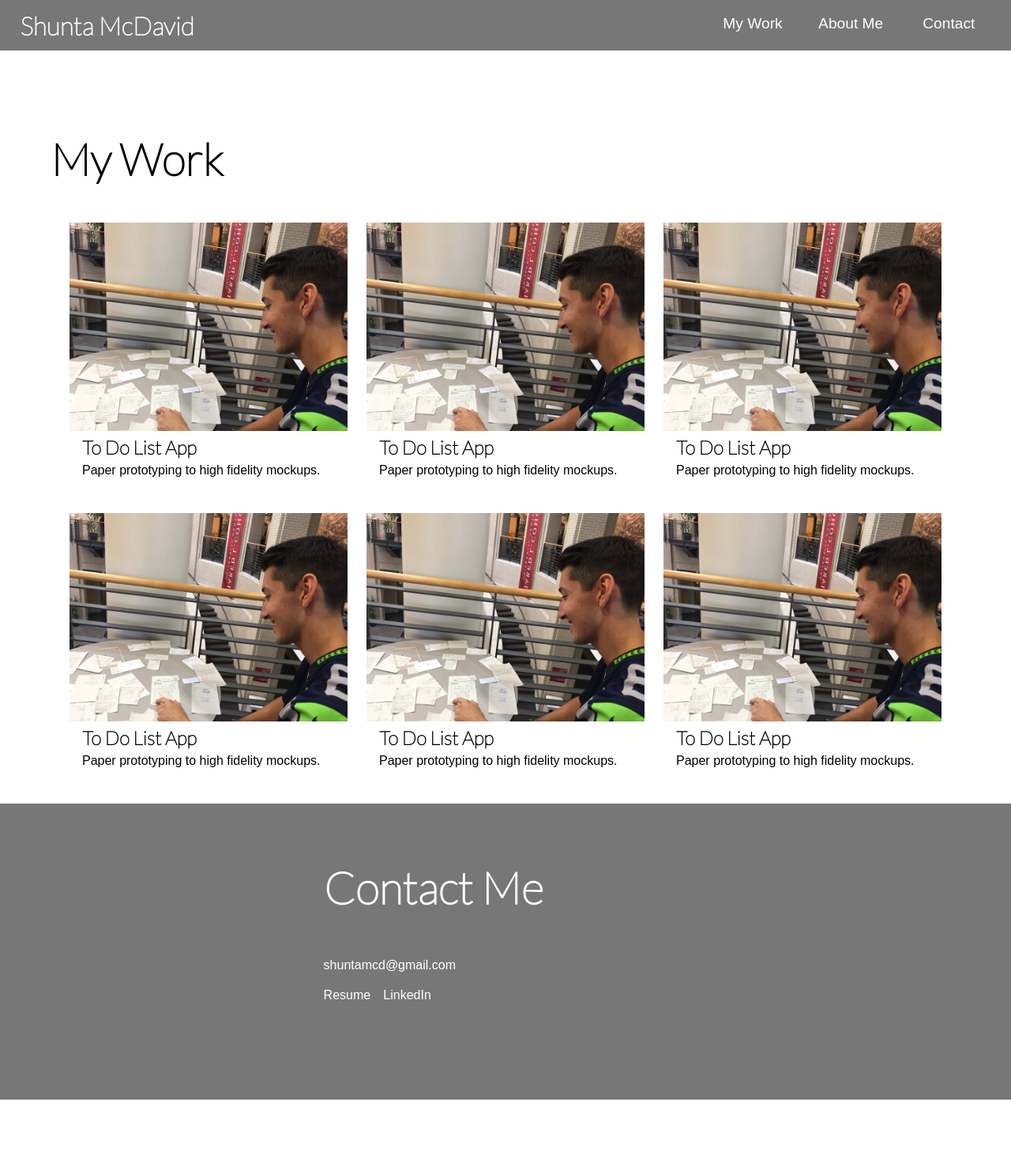
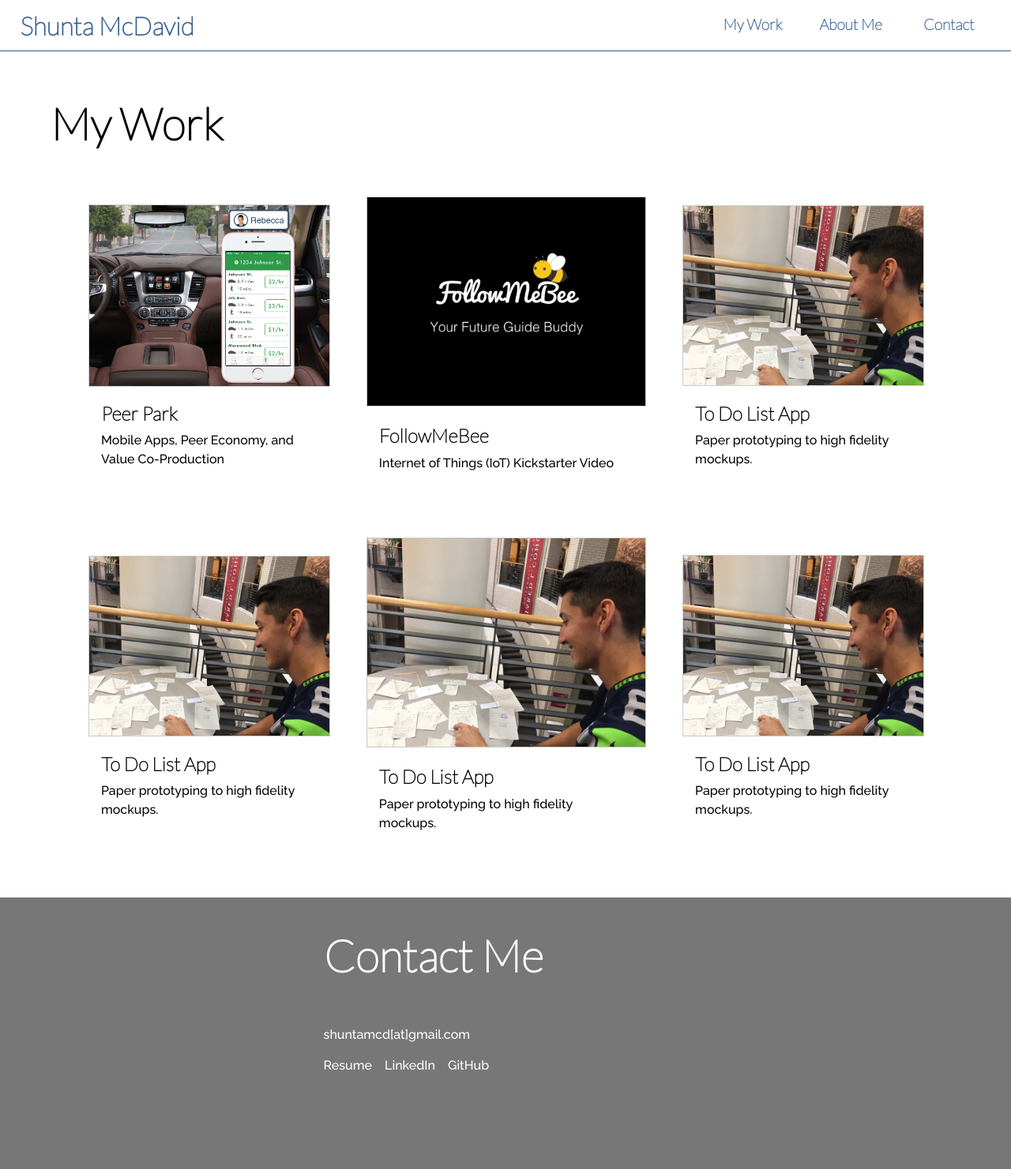
Before and after one commit to smcdavid/smcdavid.github.io, a plain HTML site: page index.html in a window 1280 px wide. Shown: the whole page at 79% size. Before the commit the page ends 1393 px from the top, so only its background shows below. Drawn offline with nearby package versions, Linux system fonts and the light colour scheme.

Commit message:
Added links

```diff
--- a/css/styles.css
+++ b/css/styles.css
@@ -4,7 +4,7 @@
 }
 
 body{
-	font-family: 'Robato', sans-serif;
+	font-family: 'Raleway', sans-serif;
 }
 
 ul {
@@ -21,14 +21,14 @@ a {
 }
 
 header {
-	background:#777;
-	color:white;
 	overflow:hidden;
 	padding:0 1%;
+	font-family: 'Lato', sans-serif;
+	border-bottom:#365f91 1px solid;
 }
 
 header a {
-	color:white;
+	color:#365f91;
 }
 
 header a:hover {
@@ -38,7 +38,6 @@ header a:hover {
 
 
 nav {
-	color:#fff;
 	width: 30%;
 	float:right;
 }
@@ -51,45 +50,44 @@ nav li {
 	margin:5% 0;
 }
 
-
-.fourNav {
-	width:38%;
-	left:31%;
-}
-
-.fourNav li {
-	width:24.5%;
-}
-
-
-h1,h2,h3 {
+h1,h2,h3,h4 {
 	font-family: 'Lato', sans-serif;
 
 }
 
 h1 {
-	margin-top:9%;
-	margin-bottom:2%;
+	margin-top:5%;
+	margin-bottom:1%;
 	font-size:350%;
+}
+
+#about {
+	margin-bottom:5%;
+}
+
+h2 {
+	font-size: 250%;
 }
 
 h3 {
 	font-size: 200%;
-	padding:1%;
+	color:#365f91;
+	margin-bottom:2%;
 }
 
-#portfolio {
-	margin-bottom:7%;
+#homelink {
+	padding:1%;
+	margin:0;
 }
 
 h4 {
-	margin-bottom:1%;
-	font-family: 'Lato', sans-serif;
+	margin-bottom:3%;
 	font-size:150%;
 }
 
+
 table {
-	border-spacing: 1.5em;
+	border-spacing: 3em;
 }
 
 .card {
@@ -101,11 +99,17 @@ table {
 	transition:ease 1s;
 }
 
-.container {
-    padding: 2px 16px;
+.card img {
+	border:1px #ccc double;
 }
 
+.card p {
+	width:100%;
+}
 
+.container {
+    padding: 5% 1em;
+}
 
 .wrapper {
 	width:90%;
@@ -113,15 +117,24 @@ table {
 	overflow:hidden;
 }
 
+main section {
+	margin-bottom:1%;
+}
+
+.last {
+	margin-bottom:5%;
+}
+
 .left {
 	float:left;
 	width:25%;
 	clear:both;
 	margin-bottom:5%;
+	overflow:hidden;
 }
 
-img {
-	max-width:100%;
+.left img {
+	padding-top:4%;
 }
 
 .right {
@@ -129,10 +142,14 @@ img {
 	width:70%;
 }
 
+img {
+	max-width:100%;
+}
+
 p {
 	margin-bottom:5%;
 	line-height:1.5em;
-
+	width:50%;
 }
 
 p a {
@@ -143,8 +160,8 @@ p a {
 }
 
 p a:hover {
-	color:white;
-	background:black;
+	color:#FFF;
+	background:#000;
 }
 
 footer ul {
@@ -155,12 +172,12 @@ footer li {
 	margin-bottom:2.5%;
 }
 
-footer li:nth-child(2){
+footer li:nth-child(2),footer li:nth-child(3){
 	float:left;
 	margin-right:2%;
 }
 
-footer li:nth-child(3){
+footer li:nth-child(4){
 	float:left;
 }
 
@@ -186,6 +203,10 @@ footer a:hover {
 	color:#000;
 }
 
+#portfolio {
+	margin-bottom:7%;
+}
+
 .parallax {
 
     /* The image used */
--- a/index.html
+++ b/index.html
@@ -6,7 +6,7 @@
     <title>Shunta McDavid</title>
 	<script src="https://ajax.googleapis.com/ajax/libs/jquery/2.2.0/jquery.min.js"></script>
 	<link href="https://fonts.googleapis.com/css?family=Lato:100" rel="stylesheet">
-	<link href="https://fonts.googleapis.com/css?family=Roboto:100" rel="stylesheet">
+	<link href="https://fonts.googleapis.com/css?family=Raleway:500" rel="stylesheet">
     <link rel="stylesheet" href="./css/styles.css">
   </head>
 
@@ -14,37 +14,37 @@
 	  	<header>
 			<nav>
 				<ul>
-					<li><a href="#work">My Work</a></li>
-					<li><a href="#about">About Me</a></li>
-					<li><a href="#contactMe">Contact</a></li>
+					<li><a href="#work"><strong>My Work</strong></a></li>
+					<li><a href="./aboutme.html"><strong>About Me</strong></a></li>
+					<li><a href="#contactMe"><strong>Contact</strong></a></li>
 				</ul>
 			</nav>
-			<h3><a href="index.html">Shunta McDavid</a></h3>
+			<h3 id="homelink"><a href="index.html">Shunta McDavid</a></h3>
 		</header>
 
 
 		<main id="work">
 			<div class="wrapper">
-				<section>
-					<h1>My Work</h1>
-				</section>
+				<div>
+					<h1 class="firstHeader">My Work</h1>
+				</div>
 				<table>
 					<tr>
 						<td>
-						<div class="card"><a href="todolistapp.html">
-						  <img src="images/tasklist/runthrough.jpg" alt="paper prototyping">
+						<div class="card"><a href="msd.html">
+						  <img src="images/mobileservicedesign/sirianimation.PNG" alt="paper prototyping">
 						  <div class="container">
-							<h4><b>To Do List App</b></h4>
-							<p>Paper prototyping to high fidelity mockups.</p>
+							<h4><b>Peer Park</b></h4>
+							<p>Mobile Apps, Peer Economy, and Value Co-Production</p>
 						  </div>
 							</a></div>
 						</td>
 						<td>
 						<div class="card"><a href="">
-						  <img src="images/tasklist/runthrough.jpg" alt="paper prototyping">
+						  <img src="images/iotkickstarter/followmebeelogo.PNG" alt="paper prototyping">
 						  <div class="container">
-							<h4><b>To Do List App</b></h4>
-							<p>Paper prototyping to high fidelity mockups.</p>
+							<h4><b>FollowMeBee</b></h4>
+							<p>Internet of Things (IoT) Kickstarter Video</p>
 						  </a></div>
 						</div>
 						</td>
@@ -94,15 +94,16 @@
 
 		<footer id="contactMe">
 			<div class="wrapper">
-				<section class="right">
+				<div class="right">
 					<h1 id="portfolio">Contact Me</h1>
 					<ul>
-						<li><a href="mailto:shuntamcd@gmail.com" target="_top">shuntamcd@gmail.com</a></li>
+						<li><a href="mailto:shuntamcd@gmail.com?Subject=Hey%20Shunta" target="_top">shuntamcd[at]gmail.com</a></li>
 						<li><a href="">Resume</a></li>
 						<li><a href="https://www.linkedin.com/in/smcdavid" target="_blank" >LinkedIn</a></li>
+						<li><a href="https://github.com/smcdavid" target="_blank" >GitHub</a></li>
 
 					</ul>
-				</section>
+				</div>
 			</div>
 		</footer>
 
--- a/js/code.js
+++ b/js/code.js
@@ -3,8 +3,8 @@ $(document).ready(function(){
 	//will make pages fade in
     $('body').hide().fadeIn(1200);
 
-	$('#firstHeader').hide().fadeIn(2200);
-	$('#firstSub').hide().fadeIn(3200);
+	$('.firstHeader').hide().fadeIn(1500);
+	$('.card').hide().fadeIn(1600);
 
 });
 
```
Also changed, not shown: aboutme.html (+14 -14 lines), msd.html (added, +82 -0 lines), images/iotkickstarter/followmebeelogo.PNG (added), images/mobileservicedesign/phonecall.PNG (added), images/mobileservicedesign/sirianimation.PNG (added), images/profile.jpg (added).
